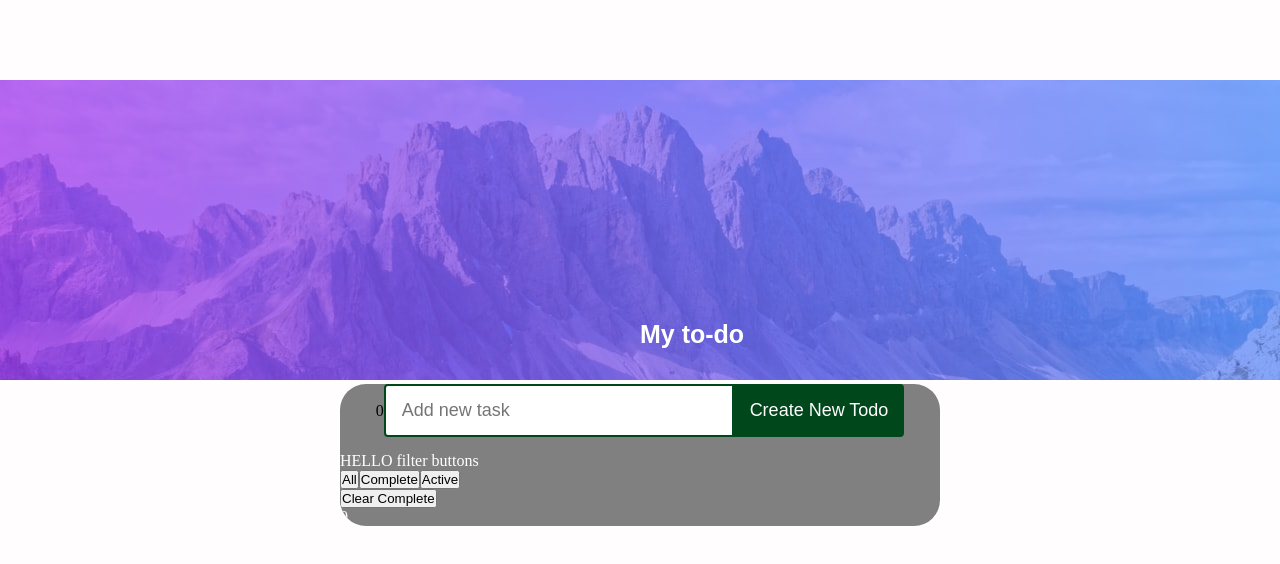
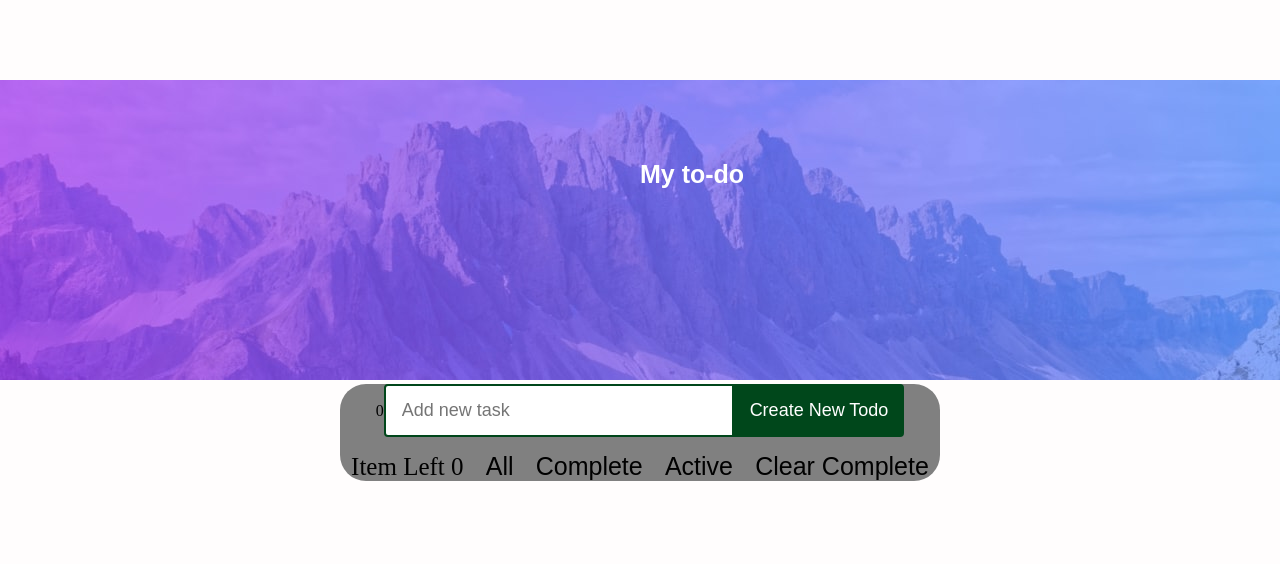
Before and after one commit to Joey19900/todoApp, a React (Create React App) app: page / in a window 1280 px wide. Shown: the top 564 px of the page. Built offline with nearby package versions, Linux system fonts and the light colour scheme.

Commit message:
Added changes to css files

```diff
--- a/src/App.css
+++ b/src/App.css
@@ -16,7 +16,7 @@ h1 {
   color: white;
   font-size: 25px;
   font-family: sans-serif;
-  top: 40%;
+  top: 20%;
   left: 50%;
   display: grid;
   position: absolute;
@@ -30,7 +30,7 @@ h1 {
 
 /*container*/
 .task-list-main {
-  top: 30%;
+  top: 20%;
   width: 30%;
   margin: 20x;
   display: initial;
@@ -51,7 +51,7 @@ h1 {
 /*style task bar*/
 /*agregar boredes negros a este contenedor*/
 .task-list-main {
-  top: 40%;
+  top: 20%;
   height: 600;
   width: 600px;
   max-width: 600px;
--- /dev/null
+++ b/src/components/TaskFilterButtons/TaskFilterButtons.css
@@ -0,0 +1,17 @@
+.buttonsFilter {
+  display: flex;
+  align-items: center;
+  justify-content: space-around;
+}
+.button {
+  background: transparent;
+  border: none;
+}
+
+.text {
+  color: black;
+  font-size: 25px;
+}
+.text:hover {
+  color: darkmagenta;
+}
--- a/src/components/TaskFilterButtons/index.jsx
+++ b/src/components/TaskFilterButtons/index.jsx
@@ -1,19 +1,27 @@
 import React from "react";
 import { useState } from "react";
+import "./TaskFilterButtons.css";
 function TaskFilterButtons({ setFilterStatus, tasks, handleClearTask }) {
-  const taskCounter = tasks.length;
+  const itemLeft = tasks.length;
 
   return (
-    <div>
-      <button onClick={() => setFilterStatus("All")}>All</button>
-      <button onClick={() => setFilterStatus("Complete")}>Complete</button>
-      <button onClick={() => setFilterStatus("Active")}>Active</button>
-      <div>
-        <button onClick={() => handleClearTask("Clear Complete")}>
-          Clear Complete
-        </button>
-      </div>
-      {taskCounter}
+    <div className="buttonsFilter">
+      <p className="text">Item Left {itemLeft}</p>
+      <button className="button" onClick={() => setFilterStatus("All")}>
+        <p className="text">All</p>
+      </button>
+      <button className="button" onClick={() => setFilterStatus("Complete")}>
+        <p className="text">Complete</p>
+      </button>
+      <button className="button" onClick={() => setFilterStatus("Active")}>
+        <p className="text">Active</p>
+      </button>
+      <button
+        className="button"
+        onClick={() => handleClearTask("Clear Complete")}
+      >
+        <p className="text">Clear Complete</p>
+      </button>
     </div>
   );
 }
--- a/src/components/TaskItem/index.jsx
+++ b/src/components/TaskItem/index.jsx
@@ -2,7 +2,6 @@ import React from "react";
 import "./TaskItem.css";
 import { AiOutlineCloseCircle } from "react-icons/ai";
 import { BiCheckbox } from "react-icons/bi";
-
 function TaskItem({
   id,
   text,
@@ -17,7 +16,7 @@ function TaskItem({
         className="task-container-icons"
         onClick={() => handleCompleteTask(id)}
       >
-        <BiCheckbox className="task-icon" />
+        <input type="checkbox" className="task-icon" />
       </div>
 
       <div className="task-text" onClick={() => handleAddTask(id)}>
--- a/src/components/TaskList/index.jsx
+++ b/src/components/TaskList/index.jsx
@@ -10,6 +10,7 @@ function TaskList() {
   const [tasks, setTasks] = useState([]);
   const [filteredTask, setFilteredTasks] = useState([]);
   const [filterStatus, setFilterStatus] = useState("All");
+  const [taskCounter, setTaskCounter] = useState();
 
   useEffect(() => {
     handleFilterTask();
@@ -43,7 +44,7 @@ function TaskList() {
       isDone: false,
     };
 
-    const updatedTasks = [...tasks, newTask];
+    const updatedTasks = [newTask, ...tasks];
     setTasks(updatedTasks);
   };
 
@@ -67,7 +68,8 @@ function TaskList() {
   const handleCompleteTask = (id) => {
     const updatedTasks = tasks.map((task) => ({
       ...task,
-      isDone: task.id === id ? !task.isDone : task.isDone, // isDone respeta el valor booleano en las demás tareas y solo cambiará la tarea que reciba el click
+      isDone: task.id === id ? !task.isDone : task.isDone,
+      // isDone respeta el valor booleano en las demás tareas y solo cambiará la tarea que reciba el click
     }));
 
     setTasks(updatedTasks);
@@ -89,12 +91,12 @@ function TaskList() {
           handleClearTask={handleClearTask}
         />
       ))}
-      <div>HELLO filter buttons</div>
 
+      <></>
       <TaskFilterButtons
         setFilterStatus={setFilterStatus}
         handleClearTask={handleClearTask}
-        tasks={tasks}
+        tasks={filteredTask}
       />
     </>
   );
```
